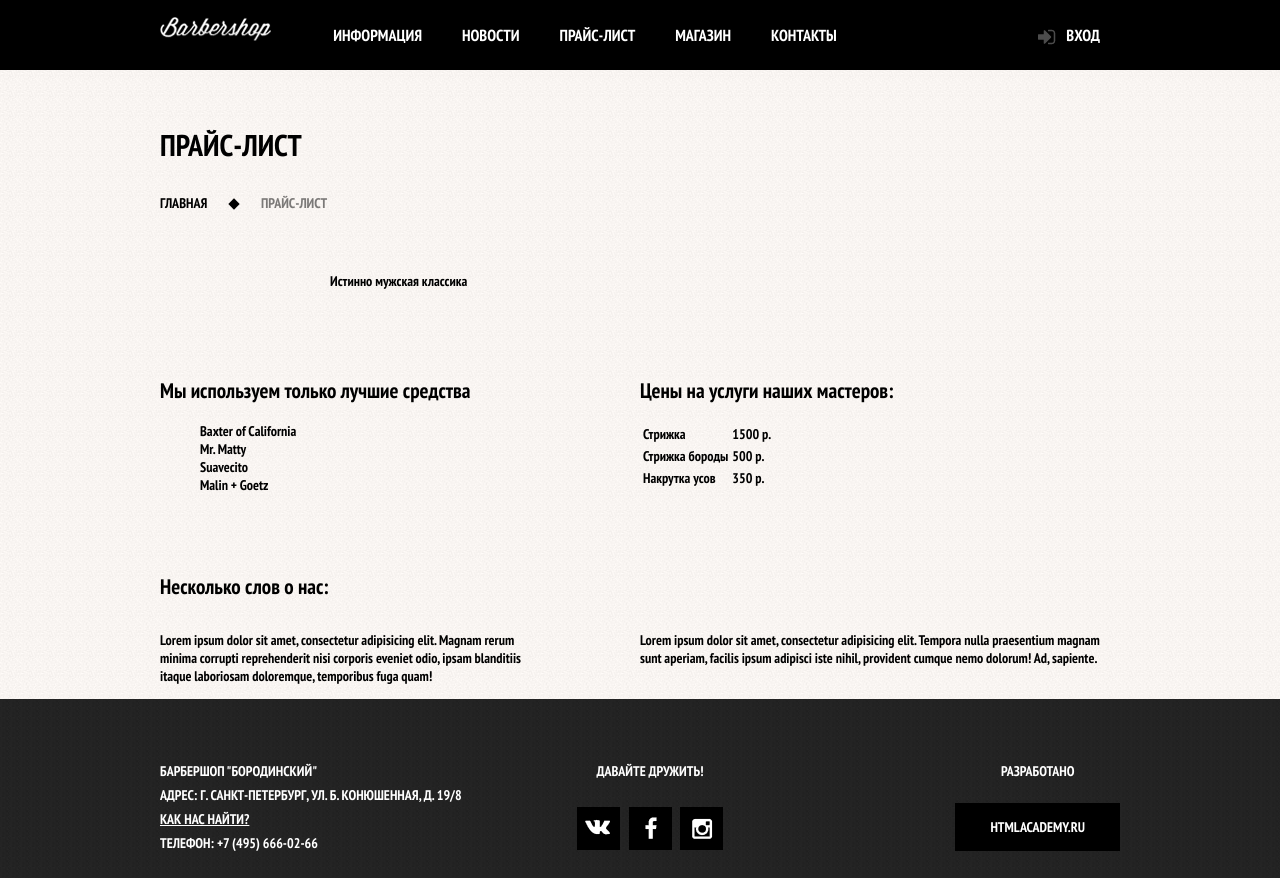
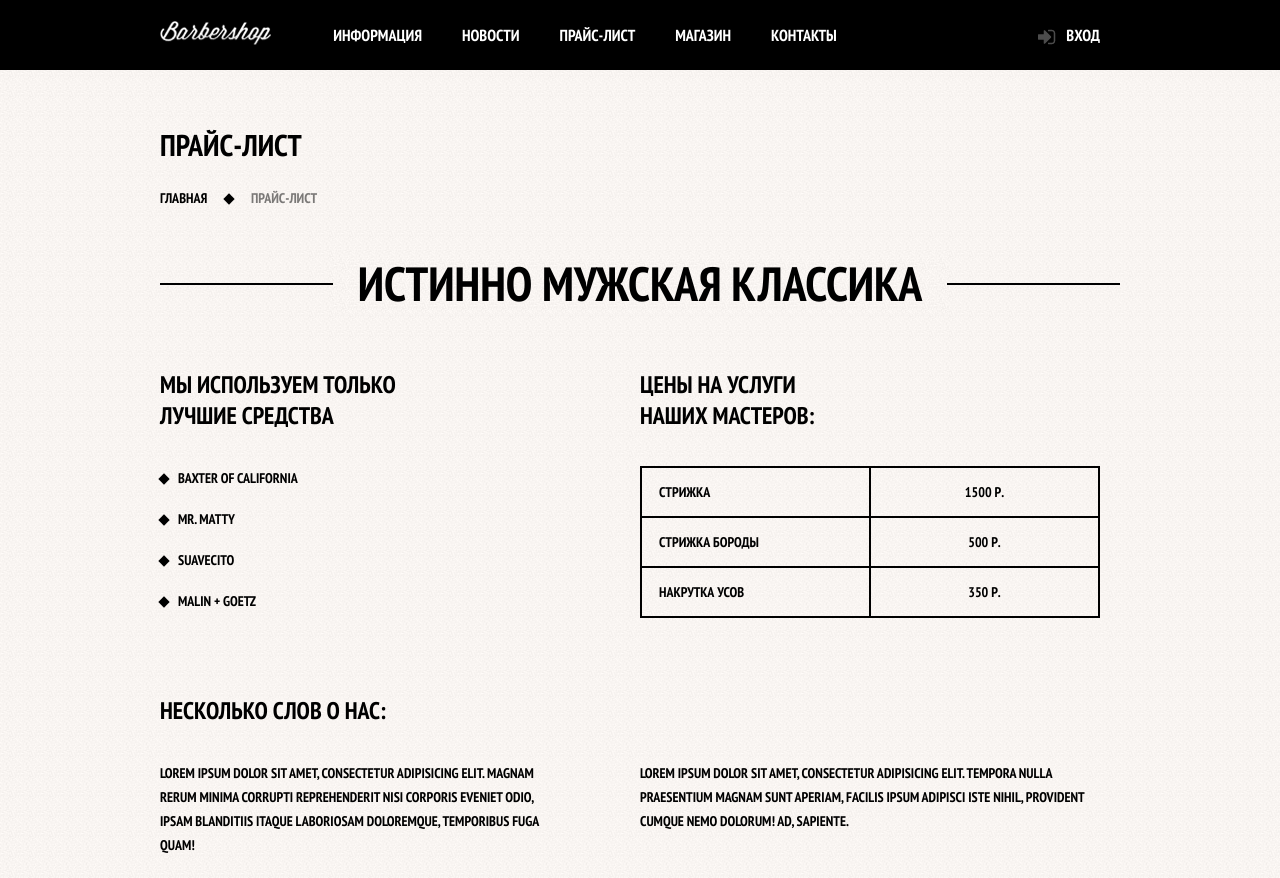
Before and after one commit to Grandiferr/barbershop, a plain HTML site: page price.html in a window 1280 px wide. Shown: the top 878 px of the page. Drawn offline with Linux system fonts and the light colour scheme.

Commit message:
Finish price.html

```diff
--- a/css/main.css
+++ b/css/main.css
@@ -96,6 +96,10 @@ body {
 	min-width: 150px;
 	display: inline-block;
 	line-height: 20px;
+}
+
+.logo img {
+	vertical-align: bottom;
 }
 
 .enter {
@@ -394,18 +398,17 @@ body {
 
 .main-content--header {
 	margin-top: 55px;
-	margin-bottom: 30px;
+	margin-bottom: 25px;
 	font-size: 30px;
 	line-height: auto;
 }
 
 .header-container {
+	text-transform: uppercase;
 	margin-bottom: 45px;
-	text-transform: uppercase;
 }
 
 .breadcrumbs {
-	margin-bottom: 60px;
 }
 
 .breadcrumbs-list {
@@ -417,7 +420,7 @@ body {
 
 .breadcrumbs-list--item {
 	display: inline-block;
-	padding-right: 40px;
+	padding-right: 30px;
 	position: relative;
 }
 
@@ -438,7 +441,7 @@ body {
 	height: 8px;
 	background-color: black;
 	transform: rotate(45deg);
-	left: 20px;
+	left: 15px;
 	position: relative;
 }
 
@@ -557,6 +560,8 @@ body {
 }
 
 .item-ingredients--list {
+	margin: 0;
+	padding: 0;
 	list-style: none;
 }
 
@@ -766,17 +771,50 @@ body {
 /* Pricelist Page */
 
 .price-promo {
-	width: 620px;
 	margin: 0 auto;
-	margin-bottom: 70px;
+	text-align: center;
+	margin-bottom: 53px;
+}
+
+.price-promo h2 {
+	display: inline-block;
+	position: relative;
+	z-index: 5;
+	margin: 0;
+	padding: 0 25px;
+	font-size: 48px;
+	line-height: 62px;
+	text-transform: uppercase;
+	background: #f8f5f2 url("../images/bg-pattern.jpg") repeat;
+}
+
+.price-promo::after {
+	display: block;
+	position: relative;
+	content: ' ';
+	border-bottom: 2px solid #000;
+	top: -31px;
+	z-index: 1;
+}
+
+.desc-heading {
+	margin: 0;
+	margin-bottom: 35px;
+	padding: 0;
+	font-size: 24px;
+	text-transform: uppercase;
 }
 
 .desc-block {
 	margin-bottom: 65px;
 }
 
-.desc-block:last-child {
-	margin-bottom: 0px;
+.desc-block p {
+	margin: 0;
+	padding: 0;
+	text-transform: uppercase;
+	font-size: 14px;
+	line-height: 24px;
 }
 
 .desc-left {
@@ -785,7 +823,29 @@ body {
 	float: left;
 }
 
+.desc-left li {
+	margin-bottom: 17px;
+}
+
 .desc-right {
 	width: 460px;
 	float: left;
 }
+
+.price {
+	width: 100%;
+	border-spacing: 0px;
+	border-collapse: collapse;
+}
+
+.price td {
+	width: 50%;
+	text-transform: uppercase;
+	font-size: 14px;
+	border: 2px solid #000;
+	padding: 15px 17px;
+}
+
+.price td:nth-child(even) {
+	text-align: center;
+}
--- a/price.html
+++ b/price.html
@@ -42,19 +42,21 @@
 			</section>
 		</header>
 		<section class="main-content clearfix">
-			<div class="price-promo">Истинно мужская классика</div>
+			<div class="price-promo">
+				<h2>Истинно мужская классика</h2>
+			</div>
 			<div class="desc-block clearfix">
 				<section class="desc-left">
-					<h2 class="heading">Мы используем только лучшие средства</h2>
+					<h2 class="desc-heading">Мы используем только<br> лучшие средства</h2>
 					<ul class="item-ingredients--list">
-						<li>Baxter of California</li>
-						<li>Mr. Matty</li>
-						<li>Suavecito</li>
-						<li>Malin + Goetz</li>
+						<li class="item-ingredients--item">Baxter of California</li>
+						<li class="item-ingredients--item">Mr. Matty</li>
+						<li class="item-ingredients--item">Suavecito</li>
+						<li class="item-ingredients--item">Malin + Goetz</li>
 					</ul>
 				</section>
 				<section class="desc-right">
-					<h2 class="heading">Цены на услуги наших мастеров:</h2>
+					<h2 class="desc-heading">Цены на услуги <br>наших мастеров:</h2>
 					<table class="price">
 						<tr>
 							<td>Стрижка</td>
@@ -73,7 +75,7 @@
 
 			</div>
 			<div class="desc-block clearfix">
-				<h2 class="heading">Несколько слов о нас:</h2>
+				<h2 class="desc-heading">Несколько слов о нас:</h2>
 				<section class="desc-left">
 					<p>Lorem ipsum dolor sit amet, consectetur adipisicing elit. Magnam rerum minima corrupti reprehenderit nisi corporis eveniet odio, ipsam blanditiis itaque laboriosam doloremque, temporibus fuga quam!</p>
 				</section>
```
